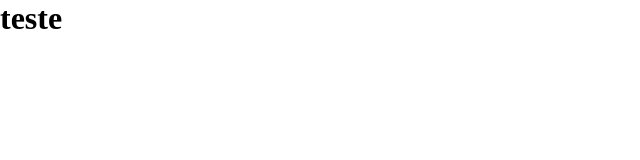
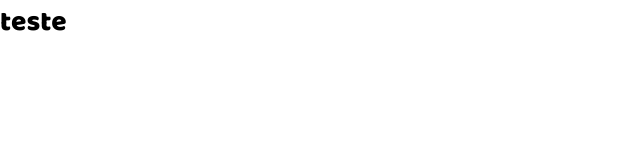
Before and after one commit to srlemos/Desafio-Pr-tico---Formul-rio-de-convite, a plain HTML site: page index.html in a window 1280 px wide. Shown: the full height of the page, 0-640 px from the left. Drawn offline with Linux system fonts and the light colour scheme.

Commit message:
definindo variáveis de cores e fontes e baixando alguns assets

```diff
--- a/index.html
+++ b/index.html
@@ -1,10 +1,16 @@
 <!DOCTYPE html>
 <html lang="pt-br">
   <head>
-  <meta charset="UTF-8">
-  <meta name="viewport" content="width=device-width, initial-scale=1.0">
+    <link rel="preconnect" href="https://fonts.googleapis.com" />
+    <link rel="preconnect" href="https://fonts.gstatic.com" crossorigin />
+    <link
+      href="https://fonts.googleapis.com/css2?family=Baloo+2:wght@400..800&family=Leckerli+One&family=Open+Sans:ital,wght@0,300..800;1,300..800&display=swap"
+      rel="stylesheet"
+    />
+    <meta charset="UTF-8" />
+    <meta name="viewport" content="width=device-width, initial-scale=1.0" />
     <title>Formulário de Convite</title>
-  <link rel="stylesheet" href="./styles/index.css">
+    <link rel="stylesheet" href="./styles/index.css" />
   </head>
   <body>
     <h1>teste</h1>
--- a/styles/global.css
+++ b/styles/global.css
@@ -1,5 +1,67 @@
+/* reset pré-configurações navegador */
 * {
   margin: 0;
   padding: 0;
   box-sizing: border-box;
 }
+
+:root {
+  /* definindo variáveis de cores */
+
+  /* brand */
+  --brand-light: #59B2FF;
+  --brand-mid: #3487CF;
+  --brand-dark: #1D6FB6;
+
+  /* accent colors */
+  --purple: #B259FF;
+  --fuschia: #FF59F9;
+  --pink: #FF598B;
+  --orange: #FF8B59;
+  --yellow: #FFCD59;
+  --lime: #E1FF59;
+  --green: #59FF91;
+  --cyan: #59FFF9;
+  --navy: #6A59FF;
+
+  /* feedback */
+  --danger: #FF5959;
+
+  /* input */
+  --input-base: #1C1F21;
+  --input-stroke: #363B40;
+  --input-placeholder: #869198;
+
+  /* shape */
+  --shape-background: #131516;
+  --shape-body: #212427;
+  --shape-button: #2D3136;
+  --shape-hover: #383D42;
+
+  /* text */
+  --text-body: #C8CDD0;
+  --text-heading: #F9F9F9;
+
+  /* definindo variáveis de texto */
+
+  /* fontes */
+  --leckerli-one-regular: "Leckerli One", cursive;
+  --baloo-2: "Baloo 2", sans-serif;
+  --open-sans: "Open Sans", sans-serif;
+
+  /* Leckerli One */
+  --logo: 400 2.5rem var(--leckerli-one-regular);
+
+  /* Baloo 2 */
+  --heading-md: 800 1.75rem var(--baloo-2);
+  --heading-sm: 800 1.125rem var(--baloo-2);
+
+  /* Open Sans */
+  --body-md: 600 1rem var(--open-sans);
+  --body-sm: 600 0.875rem var(--open-sans);
+  --body-xs: 600 0.75rem var(--open-sans);
+}
+
+h1 {
+  font: var(--heading-md);
+}
```
Also changed, not shown: assets/Background.png (added), assets/Logo.svg (added). Lines whose indentation alone changed are shown as unchanged.
